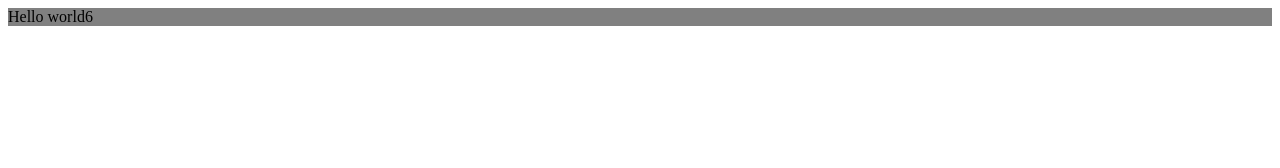
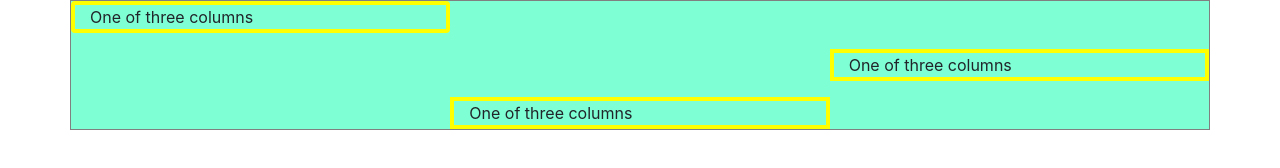
Before and after one commit to glira12/sk-training-winter-2021, a website: page app/index.html in a window 1280 px wide. Drawn offline with nearby package versions, Linux system fonts and the light colour scheme.

Commit message:
training12

```diff
--- a/app/index.html
+++ b/app/index.html
@@ -3,11 +3,29 @@
 <head>
     <meta charset="UTF-8">
     <meta http-equiv="X-UA-Compatible" content="IE=edge">
-    <meta name="viewport" content="width=device-width, initial-scale=1.0">
+    <meta name="viewport" content="width=device-width, initial-scale=1, shrink-to-fit=no">
     <title>Document</title>
+    <link rel="stylesheet" href="https://stackpath.bootstrapcdn.com/bootstrap/4.3.1/css/bootstrap.min.css" integrity="sha384-ggOyR0iXCbMQv3Xipma34MD+dH/1fQ784/j6cY/iJTQUOhcWr7x9JvoRxT2MZw1T" crossorigin="anonymous">
     <link rel="stylesheet" href="css/style.min.css">
 </head>
 <body>
-    <div>Hello world6</div>
+
+    <div class="container">
+        <div class="row align-items-start box">
+          <div class="col border border-0 rounded border-primary align-self-start item">
+            One of three columns
+          </div>
+          <div class="col align-self-end item">
+            One of three columns
+          </div>
+          <div class="col align-self-center item">
+            One of three columns
+          </div>
+        </div>
+        </div>
+
+    <script src="https://code.jquery.com/jquery-3.3.1.slim.min.js" integrity="sha384-q8i/X+965DzO0rT7abK41JStQIAqVgRVzpbzo5smXKp4YfRvH+8abtTE1Pi6jizo" crossorigin="anonymous"></script>
+    <script src="https://cdnjs.cloudflare.com/ajax/libs/popper.js/1.14.7/umd/popper.min.js" integrity="sha384-UO2eT0CpHqdSJQ6hJty5KVphtPhzWj9WO1clHTMGa3JDZwrnQq4sF86dIHNDz0W1" crossorigin="anonymous"></script>
+    <script src="https://stackpath.bootstrapcdn.com/bootstrap/4.3.1/js/bootstrap.min.js" integrity="sha384-JjSmVgyd0p3pXB1rRibZUAYoIIy6OrQ6VrjIEaFf/nJGzIxFDsf4x0xIM+B07jRM" crossorigin="anonymous"></script>
 </body>
 </html>
--- a/app/scss/style.scss
+++ b/app/scss/style.scss
@@ -1,17 +1,9 @@
-@function setcolor($clr){
-    @return $clr;
+.box{
+    background-color: aquamarine;
+    height: 130px;
+    border: 1px solid grey;
 }
-div{
-    background-color: setcolor(gray);
-
-
+.item{
+    border: 4px solid yellow !important;
+    // border-radius: 50% !important;
 }
-.box{
-    // background-color: yellow;
-    // my description
-
-}
-
-@for $i from 1 through 12{
-    .cox-lg-#{$i} {width: $i;}
-}
--- a/gulpfile.js
+++ b/gulpfile.js
@@ -74,5 +74,7 @@ function images() {
 
 
 
-    exports.build = series(cleandist, cleanimg, styles, images, buildcopy);
+    // exports.build = series(cleandist, cleanimg, styles, images, buildcopy);
+
+    exports.build = series(cleandist, styles, buildcopy);
     exports.default = parallel(browsersync, startWatch);
```
Also changed, not shown: app/css/style.min.css, dist/css/style.min.css, dist/index.html.
